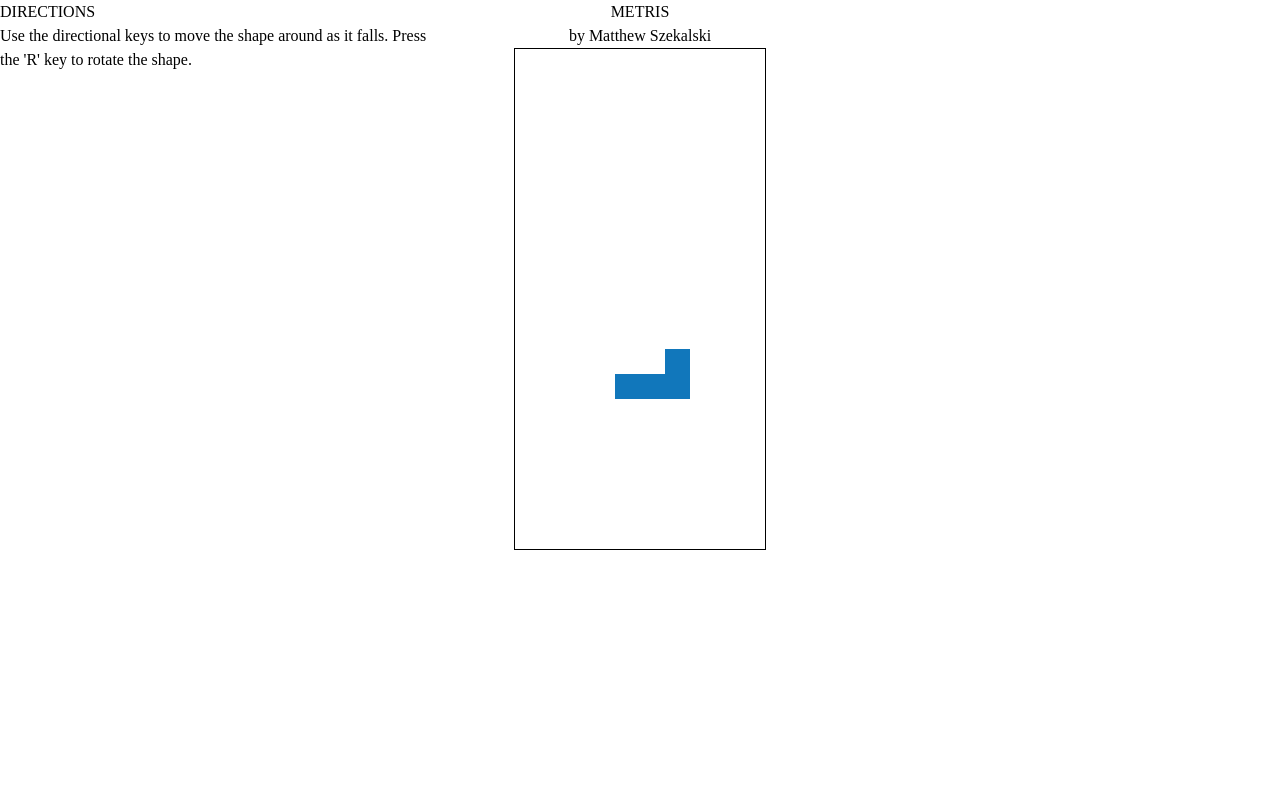
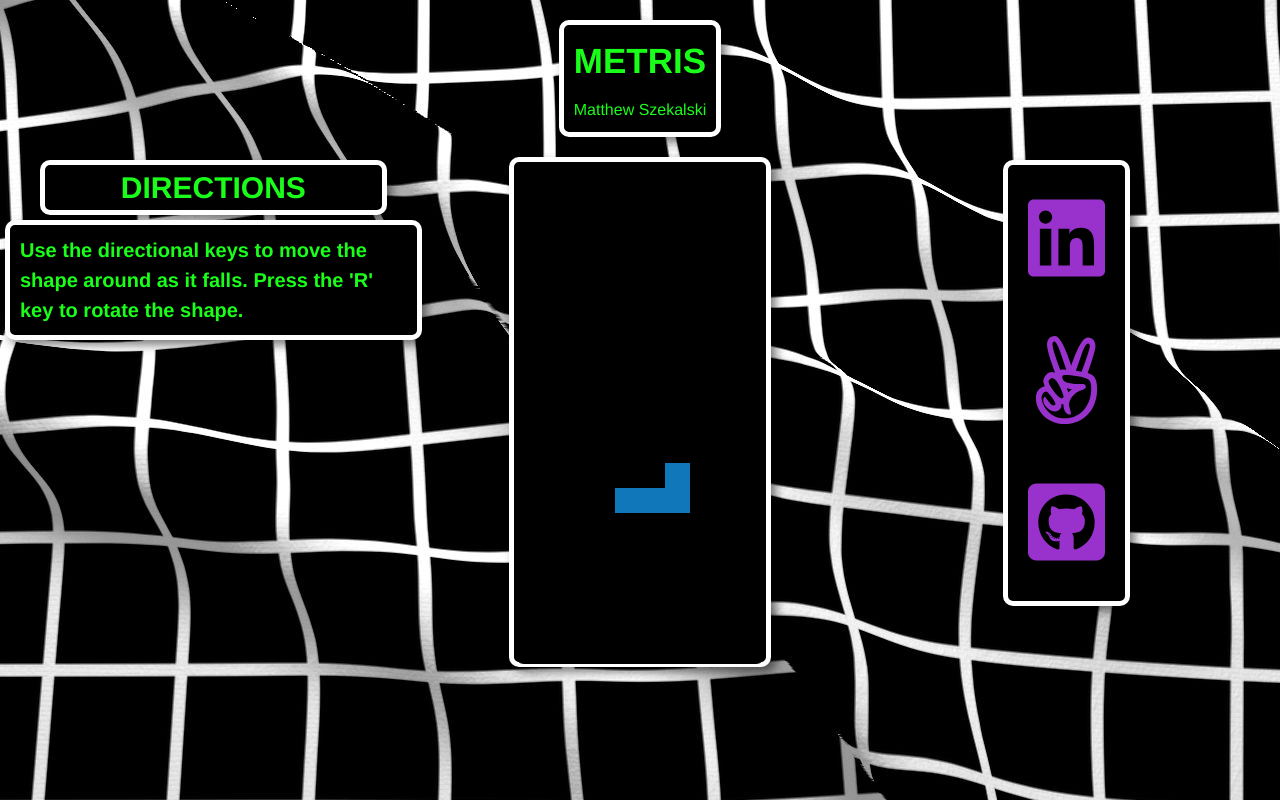
Before and after one commit to mszekalski/Metris, a website built with webpack: page index.html in a window 1280 px wide. Built offline with nearby package versions, Linux system fonts and the light colour scheme.

Commit message:
added more styling

```diff
--- a/assets/stylesheets/game.css
+++ b/assets/stylesheets/game.css
@@ -1,11 +1,51 @@
+
+
 body {
   display: flex;
+  font-family: helvetica;
+
 }
 
 .left-content {
   width: 33.3333333%;
   display: flex;
   justify-content: center;
+  border-color: white 5px solid;
+  color: #1aff1a;
+
+  font-weight: bold;
+}
+
+.directions {
+  margin-top: 100px;
+}
+
+.direction-content-container {
+  background-color: black;
+  border-radius: 10px;
+  margin: 5px;
+  border: 5px solid white;
+  box-shadow: 5px 5px 10px rgba(0,0,0,0.5);
+}
+
+.direction-content {
+  font-size: 20px;
+  margin: 10px;
+
+}
+
+.direction-header {
+  display: flex;
+  justify-content: center;
+  align-items: center;
+  margin-top: 60px;
+  font-size: 30px;
+  background-color: black;
+  border-radius: 10px;
+  margin-left: 40px;
+  margin-right: 40px;
+  border: 5px solid white;
+  box-shadow: 5px 5px 10px rgba(0,0,0,0.5);
 }
 
 
@@ -13,6 +53,27 @@ body {
 #canvas {
   width: 250px;
   height: 500px;
+  background-color: black;
+  border-radius: 10px;
+
+}
+
+.canvas-container {
+  border: 5px solid white;
+  box-shadow: 5px 5px 10px rgba(0,0,0,0.5);
+  background-color: black;
+  border-radius: 10px;
+  height: 500px;
+}
+
+.author-container {
+  margin: 10px;
+}
+
+.title-container {
+  margin: 10px;
+  font-weight: bold;
+  font-size: 35px;
 }
 
 .center-content {
@@ -21,13 +82,59 @@ body {
   flex-direction: column;
   width: 33.3333333%;
   align-items: center;
+  color: #1aff1a;
 }
 
-.header {
+.center-header {
   text-align: center;
+  background-color: black;
+  margin: 20px;
+  border: 5px solid white;
+  box-shadow: 5px 5px 10px rgba(0,0,0,0.5);
+  border-radius: 10px;
 }
 
 
 .right-content {
   width: 33.3333333%;
+  display: flex;
+  align-items: center;
+  justify-content: center;
+
 }
+
+.icons {
+  margin-top: 100px;
+  border: 5px solid white;
+  box-shadow: 5px 5px 10px rgba(0,0,0,0.5);
+  border-radius: 10px;
+  background-color: black;
+  font-size: 5.5em;
+  text-shadow: 1px 1px 1px
+}
+
+.icons li{
+  margin: 10px;
+  margin-left: 20px;
+  margin-right: 20px;
+}
+
+a:link {
+    text-decoration: none;
+    color: #9932CC
+}
+
+a:visited {
+    text-decoration: none;
+    color: #9932CC
+}
+
+a:hover {
+    text-decoration: underline;
+    color: #1aff1a;
+}
+
+a:active {
+    text-decoration: underline;
+    color: #1aff1a;
+}
--- a/index.html
+++ b/index.html
@@ -1,29 +1,57 @@
 <!DOCTYPE html>
 <html>
   <head>
+    <script defer src="https://use.fontawesome.com/releases/v5.0.6/js/all.js"></script>
     <link rel="stylesheet" href="assets/stylesheets/application.css" type="text/css">
     <link rel="stylesheet" href="assets/stylesheets/game.css" type="text/css">
     <title>Metris</title>
   </head>
-<body>
+<body background="assets/waves-background.jpg">
   <div class='left-content'>
     <div class='directions'>
-      <h1>DIRECTIONS</h1>
-      Use the directional keys to move the shape around as it falls.
-      Press the 'R' key to rotate the shape.
+      <h1 class='direction-header'>DIRECTIONS</h1>
+      <div class='direction-content-container'>
+        <p class='direction-content'>Use the directional keys to move the shape around as it falls.
+          Press the 'R' key to rotate the shape.</p>
+      </div>
      </div>
   </div>
   <div class='center-content'>
-    <div class='header'>
-      <h1 class='title'>METRIS</h1>
-      <h2 class='author'>by Matthew Szekalski</h2>
+    <div class='center-header'>
+      <div class='title-container'>
+        <h1 class='title'>METRIS</h1>
+      </div>
+      <div class='author-container'>
+        <h2 class='author'>Matthew Szekalski</h2>
+      </div>
     </div>
-    <canvas id="canvas"  style="border: 1px solid black;"></canvas>
+    <div class='canvas-container'>
+
+      <canvas id="canvas"  style="border: 1px solid black;"></canvas>
+    </div>
     <script src="bundle.js"></script>
     <script type="application/javascript" src="vendor/keymaster.js"></script>
   </div>
   <div class='right-content'>
+    <ul class="icons">
 
+						<li>
+                <a href="https://www.linkedin.com/in/mszekalski/" >
+                  <i class="fab fa-linkedin">
+                  </i>
+                </a>
+          </li>
+						    <li>
+                  <a href="https://angel.co/matthew-szekalski">
+                    <i class="fab fa-angellist"></i>
+                  </a>
+                </li>
+						<li>
+              <a href="https://github.com/mszekalski" class="icon fa-github">
+                <i class="fab fa-github-square"></i>
+              </a>
+            </li>
+					</ul>
   </div>
 </body>
 </html>
```
Also changed, not shown: assets/waves-background.jpg (added).
